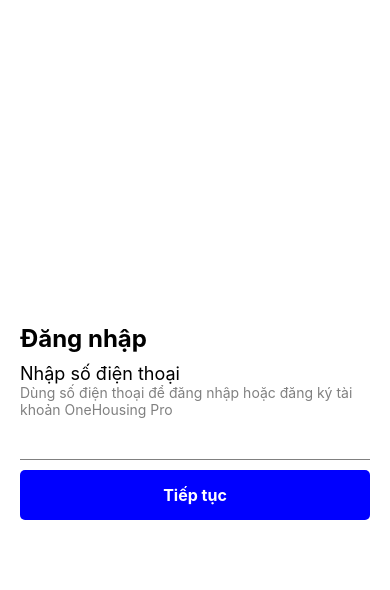
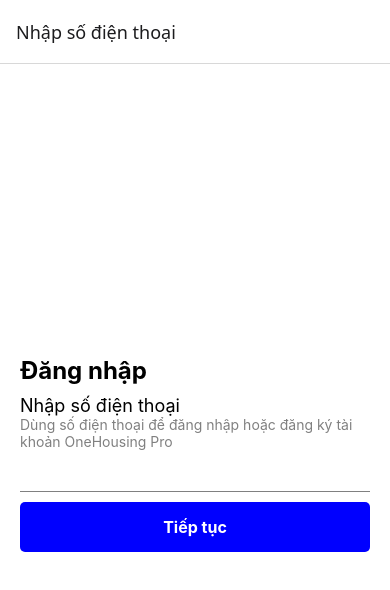
Before and after one commit to Quanbeothoima123/ReactNative2, a React Native app: screen /PhoneNumberInput in a window 390 px wide. Shown: the top 590 px of the page. Built offline with nearby package versions, Linux system fonts and the light colour scheme.

Commit message:
update sreens folder

```diff
--- a/App.js
+++ b/App.js
@@ -1,106 +1,28 @@
-import React, { useState } from "react";
-import {
-  View,
-  Text,
-  TextInput,
-  TouchableOpacity,
-  StyleSheet,
-} from "react-native";
+import React from "react";
+import { createStackNavigator } from "@react-navigation/stack";
+import { NavigationContainer } from "@react-navigation/native";
+import PhoneNumberInput from "./component/screens/PhoneNumberInput";
+import HomeScreen from "./component/screens/HomeScreen";
 
-const PhoneNumberInput = () => {
-  const [phoneNumber, setPhoneNumber] = useState("");
-  const [error, setError] = useState("");
+const Stack = createStackNavigator();
 
-  const isValidVietnamPhoneNumber = (number) => {
-    const regex = /^(0[2-9])[0-9]{8}$/;
-    return regex.test(number);
-  };
-
-  const handleChangeText = (text) => {
-    const numericText = text.replace(/\D/g, ""); // Loại bỏ ký tự không phải số
-    setPhoneNumber(numericText);
-
-    if (numericText.length === 10) {
-      setError("");
-    } else {
-      setError("Số điện thoại phải có 10 số");
-    }
-  };
-
-  const handleSubmit = () => {
-    if (!isValidVietnamPhoneNumber(phoneNumber)) {
-      setError("Số điện thoại không đúng định dạng. Vui lòng nhập lại");
-    } else {
-      setError("");
-      alert("Số điện thoại hợp lệ: " + phoneNumber);
-    }
-  };
-
+const App = () => {
   return (
-    <View style={styles.container}>
-      <Text style={styles.title}>Đăng nhập</Text>
-      <Text style={styles.subtitle}>Nhập số điện thoại</Text>
-      <Text style={styles.description}>
-        Dùng số điện thoại để đăng nhập hoặc đăng ký tài khoản OneHousing Pro
-      </Text>
-      <TextInput
-        style={styles.input}
-        keyboardType="numeric"
-        value={phoneNumber}
-        onChangeText={handleChangeText}
-        maxLength={10}
-      />
-      {error ? <Text style={styles.errorText}>{error}</Text> : null}
-      <TouchableOpacity style={styles.button} onPress={handleSubmit}>
-        <Text style={styles.buttonText}>Tiếp tục</Text>
-      </TouchableOpacity>
-    </View>
+    <NavigationContainer>
+      <Stack.Navigator initialRouteName="PhoneNumberInput">
+        <Stack.Screen
+          name="PhoneNumberInput"
+          component={PhoneNumberInput}
+          options={{ title: "Nhập số điện thoại" }}
+        />
+        <Stack.Screen
+          name="Home"
+          component={HomeScreen}
+          options={{ title: "Trang chủ" }}
+        />
+      </Stack.Navigator>
+    </NavigationContainer>
   );
 };
 
-const styles = StyleSheet.create({
-  container: {
-    flex: 1,
-    padding: 20,
-    backgroundColor: "#fff",
-    justifyContent: "center",
-  },
-  title: {
-    fontSize: 24,
-    fontWeight: "bold",
-  },
-  subtitle: {
-    fontSize: 18,
-    marginTop: 10,
-  },
-  description: {
-    fontSize: 14,
-    color: "gray",
-    marginBottom: 10,
-  },
-  input: {
-    borderBottomWidth: 1,
-    borderColor: "gray",
-    fontSize: 18,
-    paddingVertical: 5,
-    marginBottom: 10,
-  },
-  errorText: {
-    color: "red",
-    fontSize: 14,
-    marginBottom: 10,
-  },
-  button: {
-    backgroundColor: "blue",
-    padding: 15,
-    alignItems: "center",
-    borderRadius: 5,
-  },
-  buttonText: {
-    color: "white",
-    fontSize: 16,
-    fontWeight: "bold",
-  },
-});
-
-export default PhoneNumberInput;
+export default App;
--- /dev/null
+++ b/component/screens/HomeScreen.js
@@ -0,0 +1,32 @@
+import React from "react";
+import { View, Text, StyleSheet } from "react-native";
+
+const HomeScreen = ({ route }) => {
+  return (
+    <View style={styles.container}>
+      <Text style={styles.title}>Chào mừng!</Text>
+      <Text style={styles.subtitle}>
+        Bạn đã đăng nhập với số điện thoại: {route.params.phoneNumber}
+      </Text>
+    </View>
+  );
+};
+
+const styles = StyleSheet.create({
+  container: {
+    flex: 1,
+    justifyContent: "center",
+    alignItems: "center",
+    backgroundColor: "#fff",
+  },
+  title: {
+    fontSize: 24,
+    fontWeight: "bold",
+  },
+  subtitle: {
+    fontSize: 18,
+    marginTop: 10,
+  },
+});
+
+export default HomeScreen;
--- /dev/null
+++ b/component/screens/PhoneNumberInput.js
@@ -0,0 +1,106 @@
+import React, { useState } from "react";
+import {
+  View,
+  Text,
+  TextInput,
+  TouchableOpacity,
+  StyleSheet,
+} from "react-native";
+
+const PhoneNumberInput = ({ navigation }) => {
+  const [phoneNumber, setPhoneNumber] = useState("");
+  const [error, setError] = useState("");
+
+  const isValidVietnamPhoneNumber = (number) => {
+    const regex = /^(0[2-9])[0-9]{8}$/;
+    return regex.test(number);
+  };
+
+  const handleChangeText = (text) => {
+    const numericText = text.replace(/\D/g, "");
+    setPhoneNumber(numericText);
+
+    if (numericText.length === 10) {
+      setError("");
+    } else {
+      setError("Số điện thoại phải có 10 số");
+    }
+  };
+
+  const handleSubmit = () => {
+    if (!isValidVietnamPhoneNumber(phoneNumber)) {
+      setError("Số điện thoại không đúng định dạng. Vui lòng nhập lại");
+    } else {
+      setError("");
+      navigation.navigate("Home", { phoneNumber });
+    }
+  };
+
+  return (
+    <View style={styles.container}>
+      <Text style={styles.title}>Đăng nhập</Text>
+      <Text style={styles.subtitle}>Nhập số điện thoại</Text>
+      <Text style={styles.description}>
+        Dùng số điện thoại để đăng nhập hoặc đăng ký tài khoản OneHousing Pro
+      </Text>
+      <TextInput
+        style={styles.input}
+        keyboardType="numeric"
+        value={phoneNumber}
+        onChangeText={handleChangeText}
+        maxLength={10}
+      />
+      {error ? <Text style={styles.errorText}>{error}</Text> : null}
+      <TouchableOpacity style={styles.button} onPress={handleSubmit}>
+        <Text style={styles.buttonText}>Tiếp tục</Text>
+      </TouchableOpacity>
+    </View>
+  );
+};
+
+const styles = StyleSheet.create({
+  container: {
+    flex: 1,
+    padding: 20,
+    backgroundColor: "#fff",
+    justifyContent: "center",
+  },
+  title: {
+    fontSize: 24,
+    fontWeight: "bold",
+  },
+  subtitle: {
+    fontSize: 18,
+    marginTop: 10,
+  },
+  description: {
+    fontSize: 14,
+    color: "gray",
+    marginBottom: 10,
+  },
+  input: {
+    borderBottomWidth: 1,
+    borderColor: "gray",
+    fontSize: 18,
+    paddingVertical: 5,
+    marginBottom: 10,
+  },
+  errorText: {
+    color: "red",
+    fontSize: 14,
+    marginBottom: 10,
+  },
+  button: {
+    backgroundColor: "blue",
+    padding: 15,
+    alignItems: "center",
+    borderRadius: 5,
+  },
+  buttonText: {
+    color: "white",
+    fontSize: 16,
+    fontWeight: "bold",
+  },
+});
+
+export default PhoneNumberInput;
```
Also changed, not shown: package.json (+7 -1 lines), 1 other file (tests, documents, lock files or other folders).
